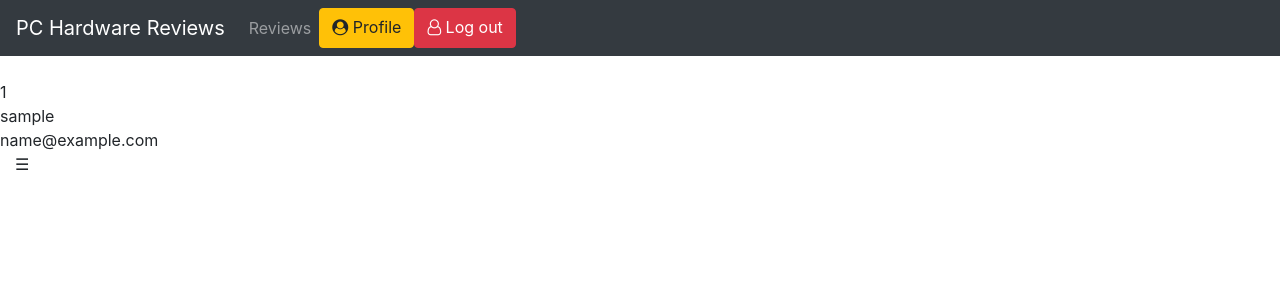
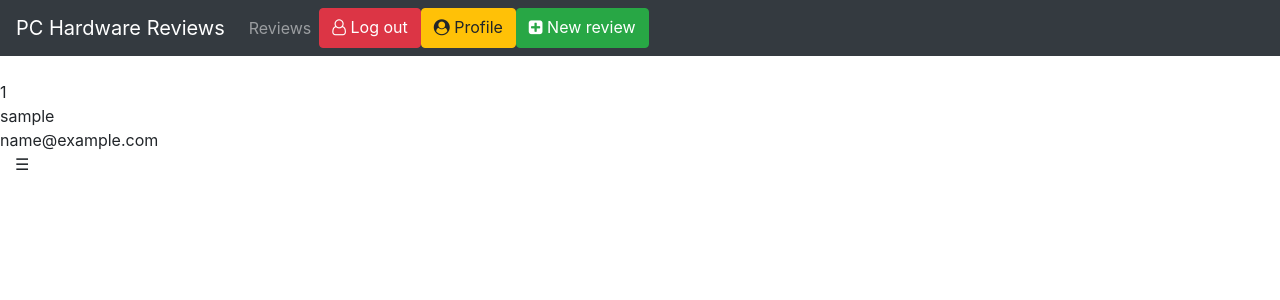
Before and after one commit to andrewsui/tgc07-project03, a Flask app: page /categories in a window 1280 px wide. Shown: the top 300 px of the page. Run offline with Flask 2, Linux system fonts and the light colour scheme; a user stored in the database is signed in; a database or web service that is not in the repository returns one stand-in record (values such as "Sample title"); some libraries are stand-ins or nearby versions.

Commit message:
Add link to post new review thread

```diff
--- a/templates/base-template.html
+++ b/templates/base-template.html
@@ -41,7 +41,7 @@
 
 <body>
     <nav class="navbar navbar-expand-md navbar-dark bg-dark">
-        <a class="navbar-brand" href="#">PC Hardware Reviews</a>
+        <a class="navbar-brand" href="{{ url_for('threads') }}">PC Hardware Reviews</a>
         <button class="navbar-toggler" type="button" data-toggle="collapse" data-target="#navbarNavAltMarkup" aria-controls="navbarNavAltMarkup" aria-expanded="false" aria-label="Toggle navigation">
             <span class="navbar-toggler-icon"></span>
         </button>
@@ -52,8 +52,9 @@
                     <a href="{{ url_for('create_user') }}" class="btn btn-success"><i class="fa fa-user-plus" aria-hidden="true"></i> Sign up</a>
                     <a href="{{ url_for('login') }}" class="btn btn-primary"><i class="fa fa-user" aria-hidden="true"></i> Log in</a>
                 {% else %}
+                    <a href="{{ url_for('logout') }}" class="btn btn-danger"><i class="fa fa-user-o" aria-hidden="true"></i> Log out</a>
                     <a href="{{ url_for('update_user', user_id=current_user._id) }}" class="btn btn-warning"><i class="fa fa-user-circle" aria-hidden="true"></i> Profile</a>
-                    <a href="{{ url_for('logout') }}" class="btn btn-danger"><i class="fa fa-user-o" aria-hidden="true"></i> Log out</a>
+                    <a href="{{ url_for('create_thread') }}" class="btn btn-success"><i class="fa fa-plus-square" aria-hidden="true"></i> New review</a>
                 {% endif %}
             </div>
         </div>
```
